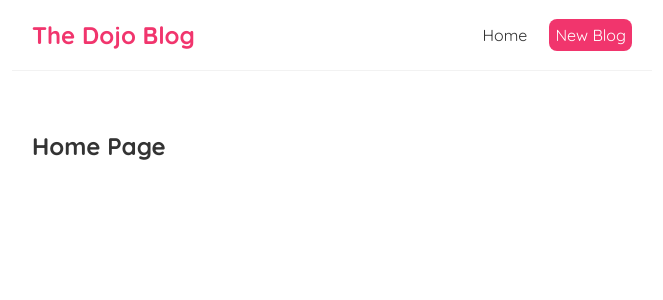
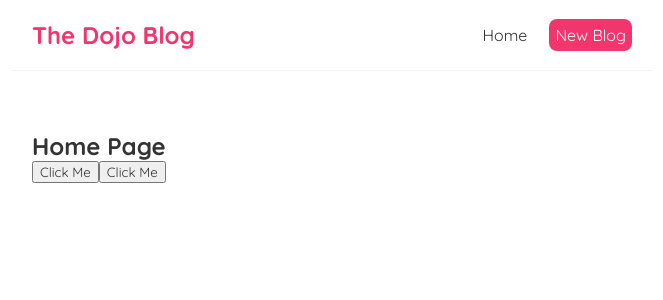
Before and after one commit to samseen/dojo-blog, a React (Create React App) app: page / in a window 1280 px wide. Shown: the top 300 px of the page, without its empty margins (308-971 px from the left). Built offline with nearby package versions, Linux system fonts and the light colour scheme; the HTML template or start-up script is replaced by a standard one.

Commit message:
Worked with click events

```diff
--- a/src/Home/Home.jsx
+++ b/src/Home/Home.jsx
@@ -1,9 +1,19 @@
 import React from 'react';
 
 const Home = () => {
+    const handleClick = (e) => {
+        console.log('Hello Ninjas', e);
+    }
+
+    const handleClickWithParenthesis = (name, e) => {
+        console.log('hello ' + name, e.target);
+    }
+
     return (
         <div className="home">
             <h2>Home Page</h2>
+            <button onClick={handleClick}>Click Me</button>
+            <button onClick={(e) => handleClickWithParenthesis('mario', e)}>Click Me</button>
         </div>
     )
 }
```
